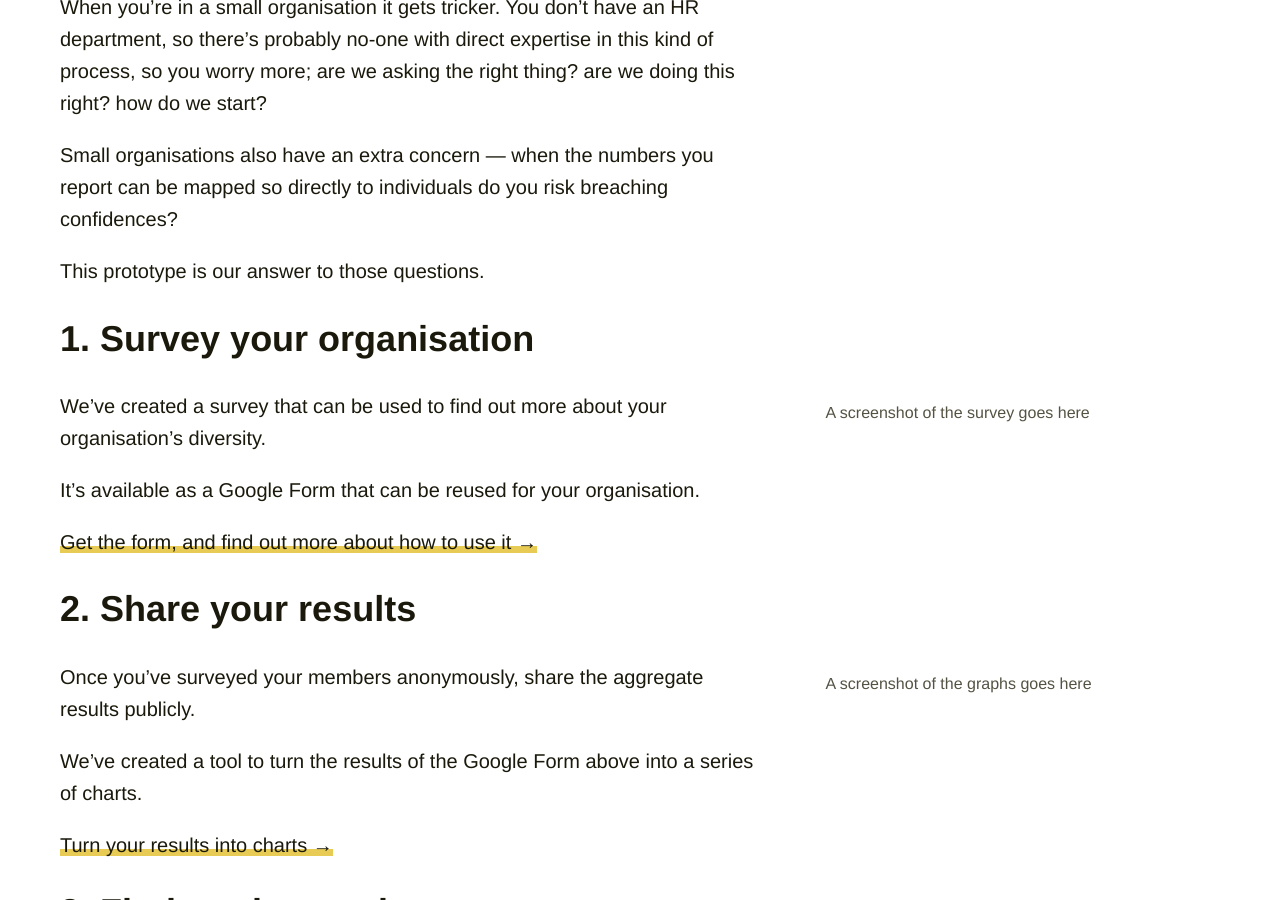
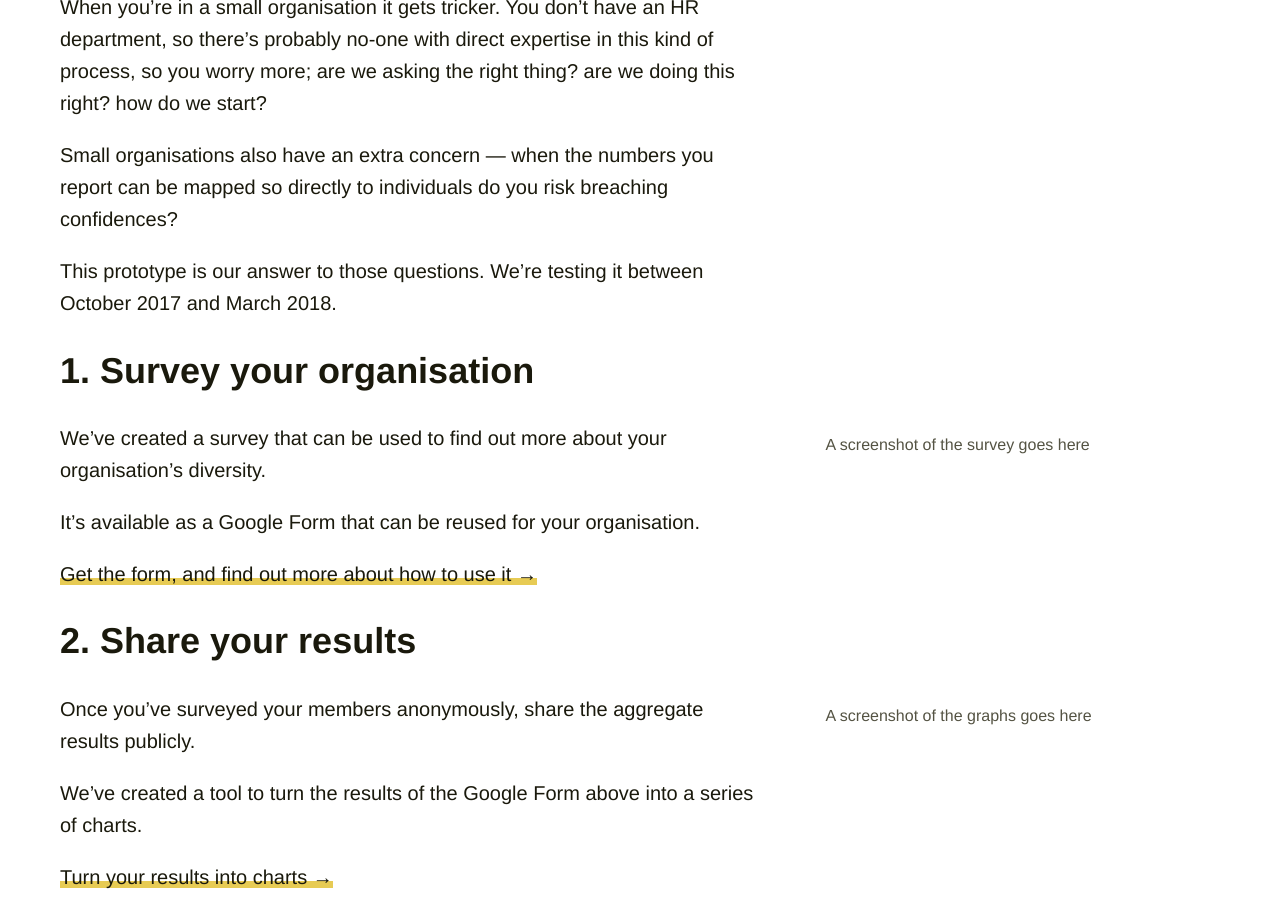
Before and after one commit to Doteveryone/diversity-tool-microsite, a Jekyll site: the page built from index.md, in a window 1280 px wide and 900 px high, scrolled down 515 px. Built offline with Jekyll 4.4.1, drawn with Linux system fonts in a browser that asks for light colours.

Commit message:
Add the prototype start and end date

```diff
--- a/index.md
+++ b/index.md
@@ -10,7 +10,7 @@ When you're in a small organisation it gets tricker. You don't have an HR depart
 
 Small organisations also have an extra concern — when the numbers you report can be mapped so directly to individuals do you risk breaching confidences?
 
-This prototype is our answer to those questions.
+This prototype is our answer to those questions. We’re testing it between October 2017 and March 2018.
 
 ## 1. Survey your organisation
 
```
